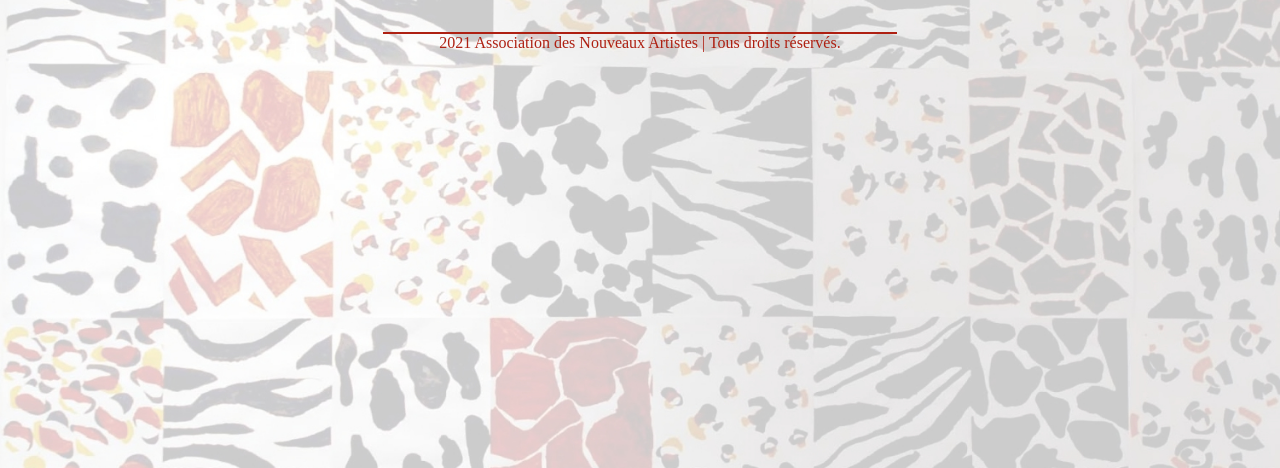
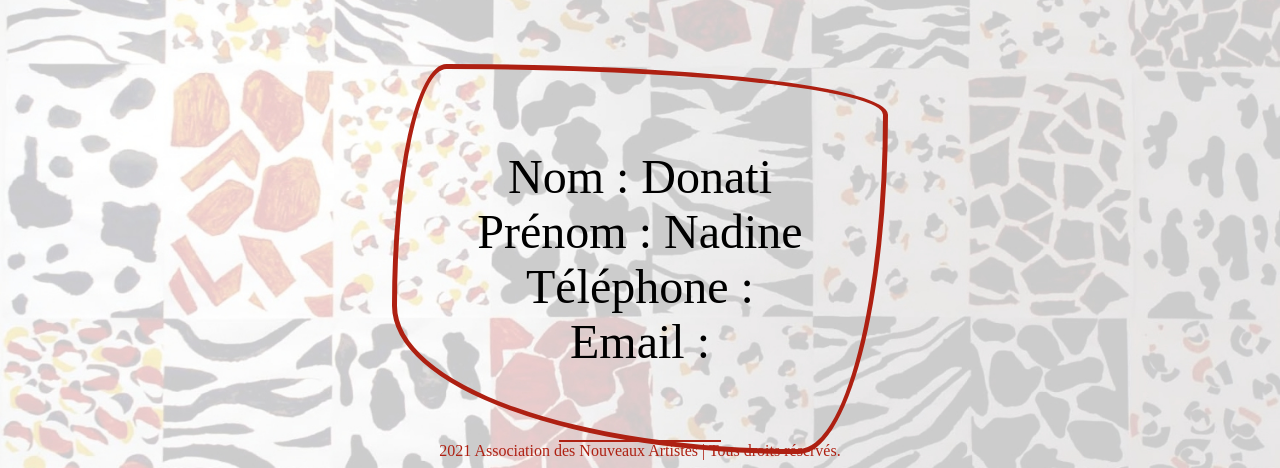
Before and after one commit to Queenhawkish/expo, a PHP site: page /views/about.php in a window 1280 px wide. Shown: the part 332-800 px from the top of the page. Run offline with PHP 8.4, Linux system fonts and the light colour scheme; some libraries are stand-ins or nearby versions.

Commit message:
add views

```diff
--- a/assets/styles/style.css
+++ b/assets/styles/style.css
@@ -319,7 +319,7 @@
     margin: 3rem;
 } */
 
-.connexion{
+.connection{
     display: flex;
     justify-content: center;
     align-items: center;
@@ -330,6 +330,7 @@
     margin: auto;
     margin-top: 1rem;
     width: 70%;
+    color: #ae2012;
 }
 
 h5{
@@ -339,6 +340,22 @@
 .login{
     text-align: center;
     margin: 1rem;
+    font-size: 1.2rem;
+}
+
+.connect{
+    padding: 0.5rem;
+    font-size: 1.5rem;
+}
+
+.content{
+    width: fit-content;
+    border-radius: 11% 89% 18% 82% / 62% 13% 87% 38%;
+    border: 5px solid #ae2012;
+    margin: auto;
+    padding: 5rem;
+    font-size: 3rem;
+    margin-top: 3rem;
 }
 
 .footer{
--- /dev/null
+++ b/controllers/add_event_controller.php
@@ -0,0 +1,4 @@
+<?php
+
+
+include "../views/add_event.php";
--- /dev/null
+++ b/controllers/add_old_event_controller.php
@@ -0,0 +1,4 @@
+<?php
+
+
+include "../views/add_old_event.php";
--- /dev/null
+++ b/controllers/connection_controller.php
@@ -0,0 +1,3 @@
+<?php
+
+include "../views/connection.php";
--- a/controllers/connexion_controllers.php
+++ /dev/null
@@ -1,3 +0,0 @@
-<?php
-
-include "../views/connexion.php";
--- a/views/about.php
+++ b/views/about.php
@@ -1,6 +1,14 @@
 <?php include 'components/head.php'; ?>
 <?php include 'components/navbar.php'; ?>
 
-
-
-<?php include 'components/footer.php'; ?>
+<div class="content">
+    <ul>
+        <li>Nom : Donati</li>
+        <li>Prénom : Nadine</li>
+        <li>Téléphone : </li>
+        <li>Email : </li>
+    </ul>
+</div>
+<div class="footer">
+    <?php include 'components/footer.php'; ?>
+</div>
--- /dev/null
+++ b/views/add_event.php
@@ -0,0 +1,5 @@
+<?php include 'components/head.php'; ?>
+<?php include 'components/navbar.php'; ?>
+
+
+<?php include 'components/footer.php'; ?>
--- /dev/null
+++ b/views/add_old_event.php
@@ -0,0 +1,5 @@
+<?php include 'components/head.php'; ?>
+<?php include 'components/navbar.php'; ?>
+
+
+<?php include 'components/footer.php'; ?>
--- a/views/components/head.php
+++ b/views/components/head.php
@@ -13,7 +13,7 @@
 <body>
     <div class="head">
         <header>
-            <a href="connexion_controllers.php"><img src="../assets/img/Logo main HD 2cm-2.webp" alt="main magique" class="logo"></a>
+            <a href="connection_controllers.php"><img src="../assets/img/Logo main HD 2cm-2.webp" alt="main magique" class="logo"></a>
             <h1>les7mainsmagiques</h1>
         </header>
     </div>
--- a/views/components/navbar.php
+++ b/views/components/navbar.php
@@ -8,6 +8,7 @@
             <a href="../controllers/calendar_controller.php">Événements</a>
             <a href="../controllers/gallery_controller.php">Galerie</a>
             <a href="../controllers/about_controller.php">Contact</a>
+            <?php ?>
         </div>
     </nav>
 </div>
```
Also changed, not shown: views/connection.php (added, +16 -0 lines), views/connexion.php (deleted, +0 -12 lines).
